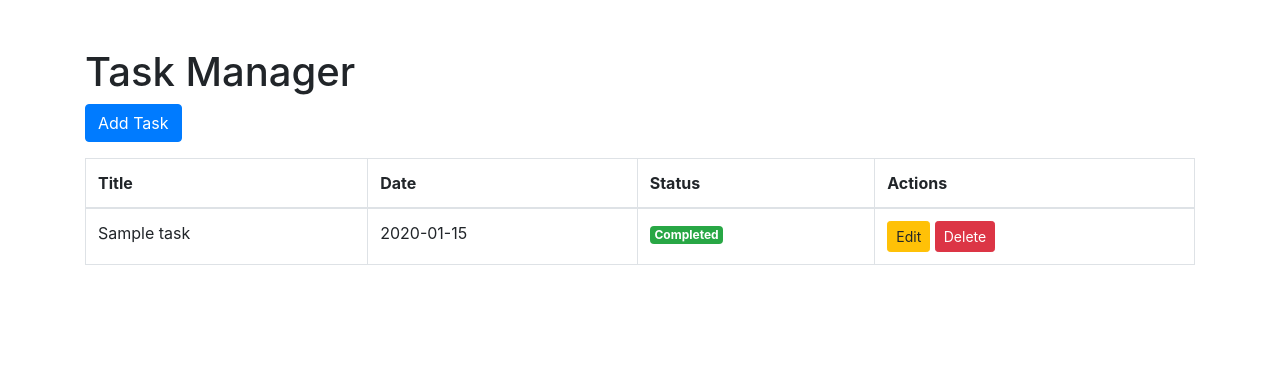
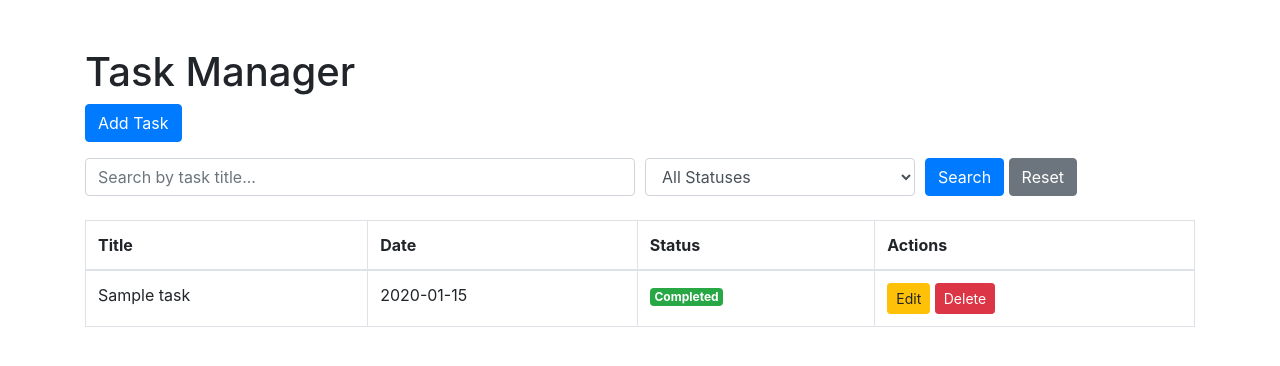
Before and after one commit to dileroco/TASK-MANAGER, a Laravel app: page / in a window 1280 px wide. Shown: the top 366 px of the page. Run offline with Laravel 12, Linux system fonts and the light colour scheme; tables that the repository leaves empty hold one stand-in row (values such as "Sample post").

Commit message:
implement task search and status filtering

```diff
--- a/app/Http/Controllers/TaskController.php
+++ b/app/Http/Controllers/TaskController.php
@@ -6,9 +6,19 @@ use Illuminate\Http\Request;
 use App\Models\Task;
 class TaskController extends Controller
 {
-        public function index()
+        public function index(Request $request)
     {
-        $tasks = Task::all();
+        $query = Task::query();
+
+        if ($request->filled('search')) {
+            $query->where('title', 'LIKE', '%' . $request->search . '%');
+        }
+
+        if ($request->filled('status')) {
+            $query->where('status', $request->status);
+        }
+
+        $tasks = $query->get();
 
         return view('tasks.index', compact('tasks'));
     }
--- a/resources/views/tasks/index.blade.php
+++ b/resources/views/tasks/index.blade.php
@@ -17,6 +17,51 @@
         <a href="{{ url('/tasks/create') }}" class="btn btn-primary mb-3">
             Add Task
         </a>
+
+        <form action="{{ url('/') }}" method="GET" class="mb-4">
+
+            <div class="form-row">
+
+                <div class="col-md-6">
+                    <input
+                        type="text"
+                        name="search"
+                        class="form-control"
+                        placeholder="Search by task title..."
+                        value="{{ request('search') }}"
+                    >
+                </div>
+
+                <div class="col-md-3">
+                    <select name="status" class="form-control">
+                        <option value="">All Statuses</option>
+
+                        <option value="Pending"
+                            {{ request('status') == 'Pending' ? 'selected' : '' }}>
+                            Pending
+                        </option>
+
+                        <option value="Completed"
+                            {{ request('status') == 'Completed' ? 'selected' : '' }}>
+                            Completed
+                        </option>
+                    </select>
+                </div>
+
+                <div class="col-md-3">
+                    <button type="submit" class="btn btn-primary">
+                        Search
+                    </button>
+
+                    <a href="{{ url('/tasks') }}" class="btn btn-secondary">
+                        Reset
+                    </a>
+                </div>
+
+            </div>
+
+        </form>
+
         @if ($errors->any())
             <div class="alert alert-danger">
                 <ul>
```
